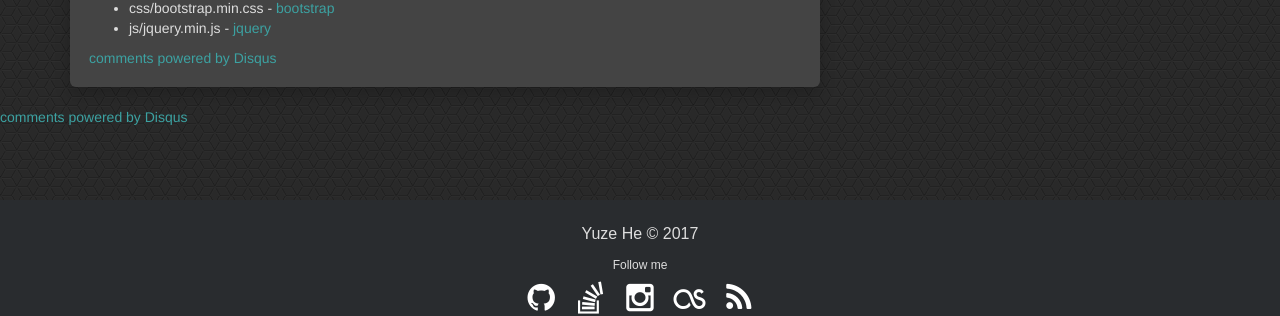
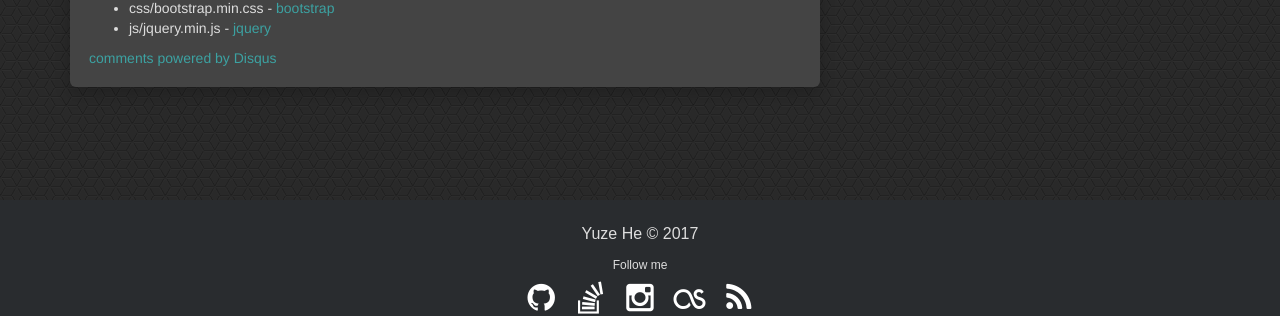
Before and after one commit to coolryze/coolryze.github.io, a Jekyll site: the page built from _posts/2015-11-01-installation.md, in a window 1280 px wide and 1027 px high. Shown: the part 650-966 px from the top of the window. Built offline with Jekyll 4.4.1, drawn with Linux system fonts in a browser that asks for light colours; comment, search, counter and statistics services are not loaded.

Commit message:
delete disqus notice

```diff
--- a/_includes/disqus-comments.html
+++ b/_includes/disqus-comments.html
@@ -13,6 +13,6 @@
     (document.getElementsByTagName('head')[0] || document.getElementsByTagName('body')[0]).appendChild(dsq);
   })();
 </script>
-<noscript>Please enable JavaScript to view the <a href="http://disqus.com/?ref_noscript">comments powered by Disqus.</a></noscript>
-<a href="http://disqus.com" class="dsq-brlink">comments powered by <span class="logo-disqus">Disqus</span></a>
+<!-- <noscript>Please enable JavaScript to view the <a href="http://disqus.com/?ref_noscript">comments powered by Disqus.</a></noscript>
+<a href="http://disqus.com" class="dsq-brlink">comments powered by <span class="logo-disqus">Disqus</span></a> -->
 {% endif %}
```
